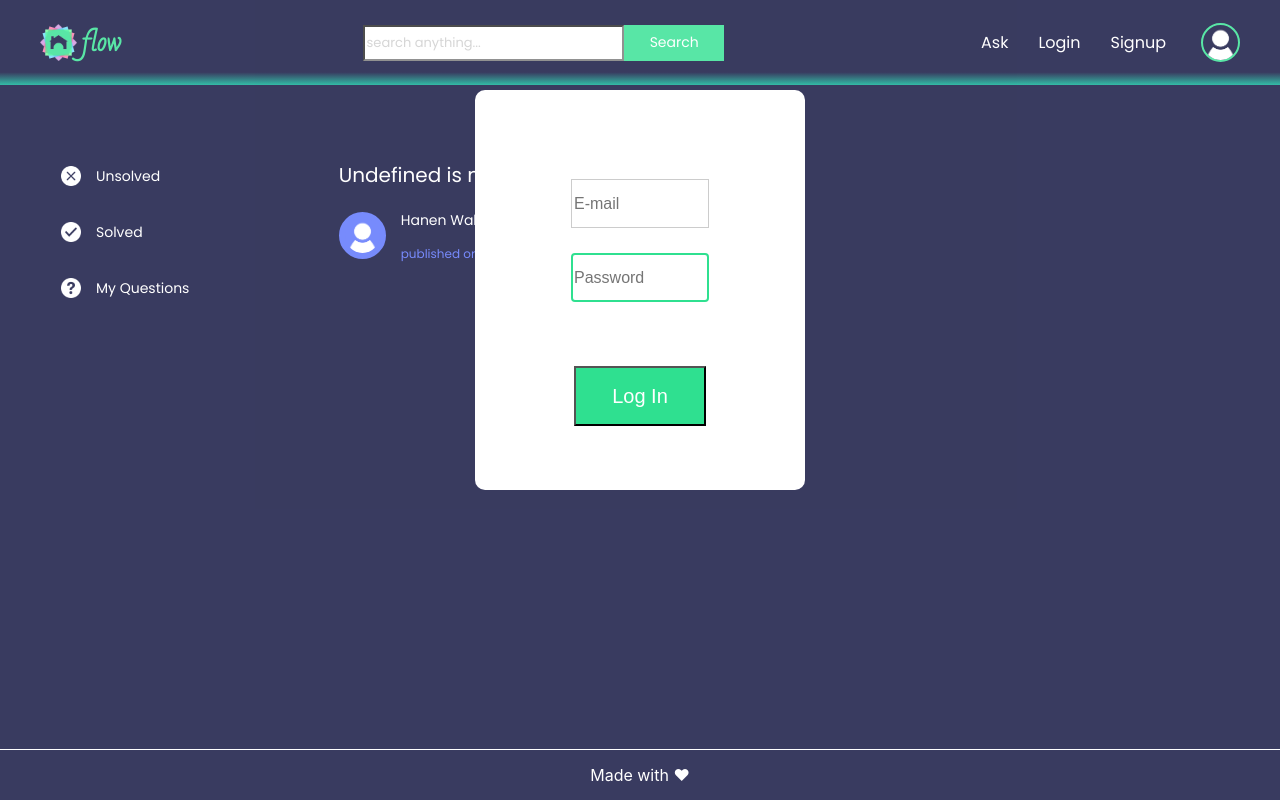
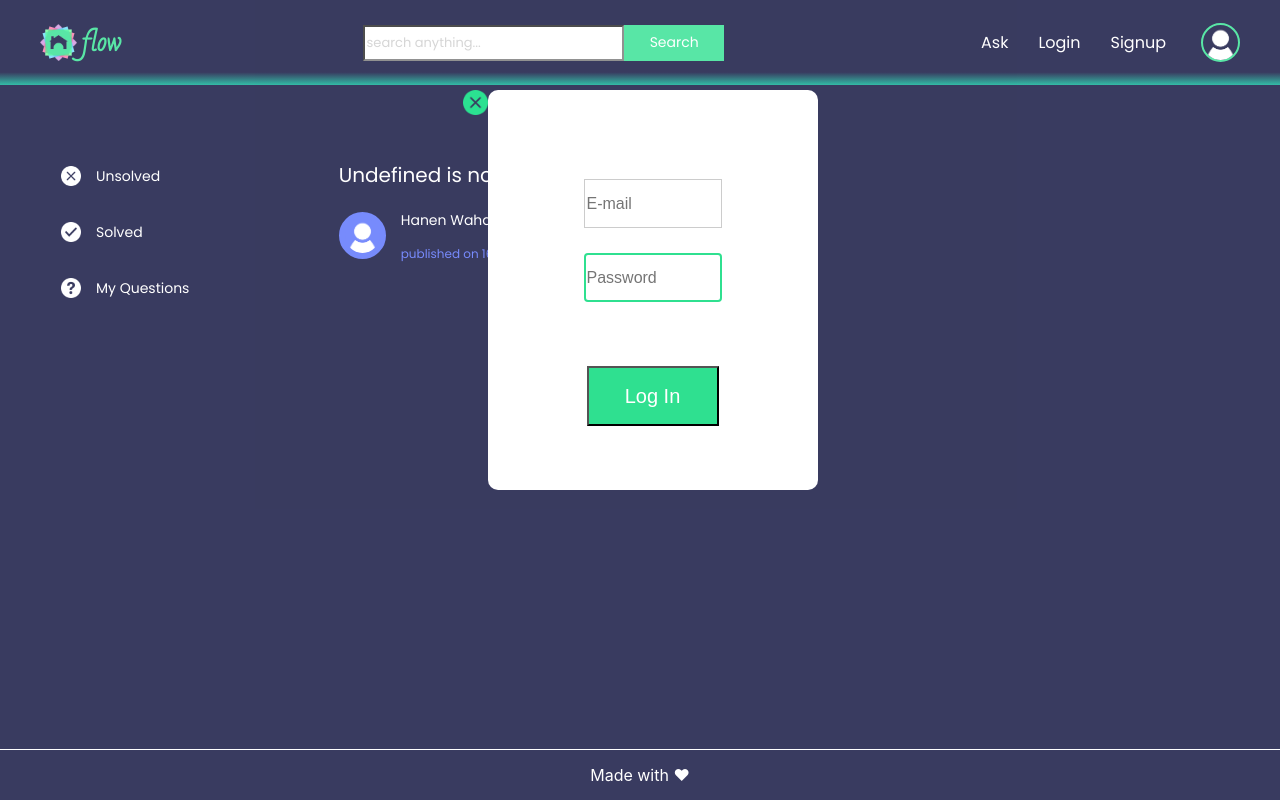
Before and after one commit to chingu-voyages/v8-chimeras-team-02, a React (Create React App) app in the folder frontend/: page / in a window 1280 px wide. Both pictures are taken after a click on the button "Login". Built offline with nearby package versions, Linux system fonts and the light colour scheme.

Commit message:
closing pop up window

```diff
--- a/frontend/src/screens/Home.js
+++ b/frontend/src/screens/Home.js
@@ -87,12 +87,15 @@ class Home extends Component {
 					isOpen={this.state.openModal}
 					onRequestClose={() => this.setState({ openModal: false })}
 					contentLabel="Modal with image"
+					shouldCloseOnEsc={true}
+					shouldCloseOnOverlayClick={true}
 				>
 					<Login
 						handleEmail={event => this.setState({ email: event.target.value })}
 						handlePassword={event => this.setState({ password: event.target.value })}
 						onClick={() => this.onLogin()}
 						error={this.state.error}
+						onColse={() => this.setState({ openModal: false })}
 					/>
 				</Modal>
 
--- a/frontend/src/screens/Login.js
+++ b/frontend/src/screens/Login.js
@@ -1,10 +1,12 @@
 import React, { Component } from 'react';
 import { green } from '../resources/colors';
+import { unsolved2 } from '../resources/images';
 
 export default class Login extends Component {
 	render() {
 		return (
 			<div style={container}>
+				<img onClick={this.props.onColse} src={unsolved2} style={close} />
 				<div style={form}>
 					<input
 						style={inputs}
@@ -35,7 +37,7 @@ const container = {
 	display: 'flex',
 	flex: 1,
 	backgroundColor: 'transparent',
-	alignItems: 'center',
+	// alignItems: 'center',
 	justifyContent: 'center',
 };
 const form = {
@@ -76,3 +78,9 @@ const error = {
 	marginTop: 25,
 	textAlign: 'center',
 };
+
+const close = {
+	width: 25,
+	height: 25,
+	resizeMode: 'contain',
+};
```
